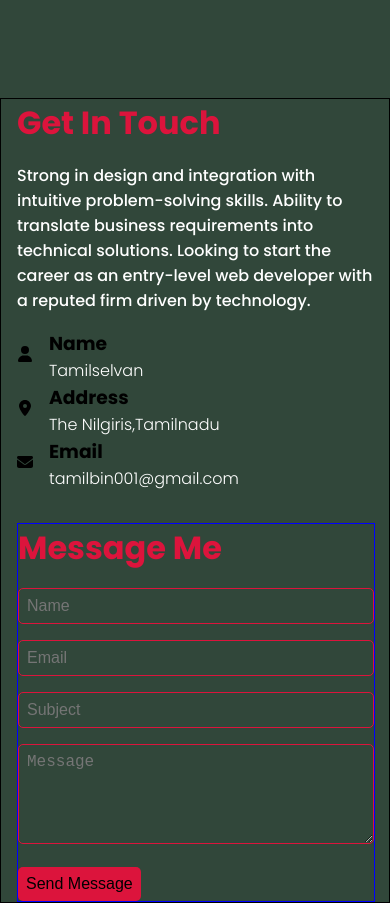
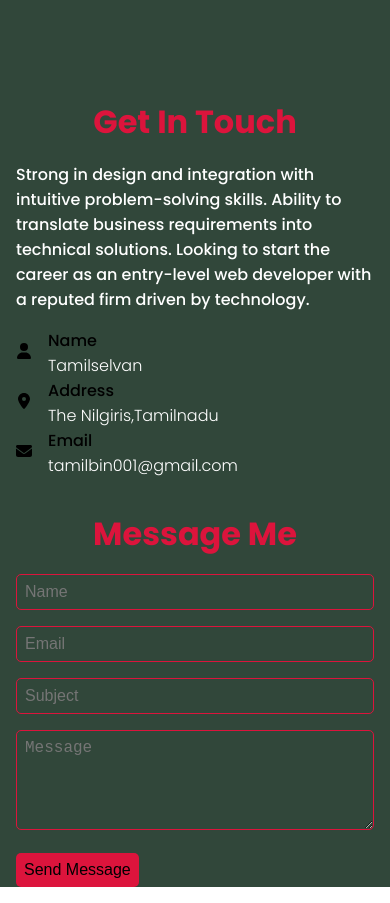
Before and after one commit to TamilselvanChandrakumar/my-portfolio, a React (Vite) app in the folder portfolio-app/: page / in a window 390 px wide. Shown: the part 6542-7445 px from the top of the page. Built offline with nearby package versions, Linux system fonts and the light colour scheme.

Commit message:
first commit

```diff
--- a/portfolio-app/src/component/contact/Contact.css
+++ b/portfolio-app/src/component/contact/Contact.css
@@ -9,9 +9,8 @@
   display: grid;
   grid-template-columns: repeat(2, 1fr);
   gap: 2rem;
-  border: 1px solid black;
 }
-/*  */
+/* contac left col */
 .contact-leftcol {
   display: flex;
   flex-direction: column;
@@ -32,6 +31,11 @@
   font-size: 1rem;
   font-weight: 300;
 }
+.getintouch-detail h3 {
+  color: var(--font-dark-color);
+  font-size: 1rem;
+  font-weight: 500;
+}
 
 .getintouch-detail {
   display: flex;
@@ -40,10 +44,9 @@
 .getintouch-icon {
   align-self: center;
 }
-/*  */
+/* contact right col */
 .contact-rightcol {
   width: 100%;
-  border: 1px solid blue;
   display: flex;
   flex-direction: column;
   gap: 1.5rem;
@@ -114,8 +117,14 @@
   .contact-leftcol {
     gap: 1rem;
   }
+  .contact-leftcol h1 {
+    text-align: center;
+  }
   .contact-rightcol {
     gap: 1rem;
+  }
+  .contact-rightcol h1 {
+    text-align: center;
   }
   .contact-container {
     padding: 0 1rem 0;
--- a/portfolio-app/src/component/contact/Contact.jsx
+++ b/portfolio-app/src/component/contact/Contact.jsx
@@ -5,6 +5,9 @@ import { FaLocationDot } from "react-icons/fa6";
 import { FaEnvelope } from "react-icons/fa6";
 
 const Contact = () => {
+  const handleSubmit = (e) => {
+    e.preventDefault();
+  };
   return (
     <>
       <section id="contact">
@@ -49,7 +52,7 @@ const Contact = () => {
           </div>
           <div className="contact-rightcol">
             <h1>Message Me</h1>
-            <form className="form-container">
+            <form className="form-container" onSubmit={handleSubmit}>
               <div className="name-input">
                 <input type="text" placeholder="Name"></input>
                 <input type="email" placeholder="Email"></input>
```
